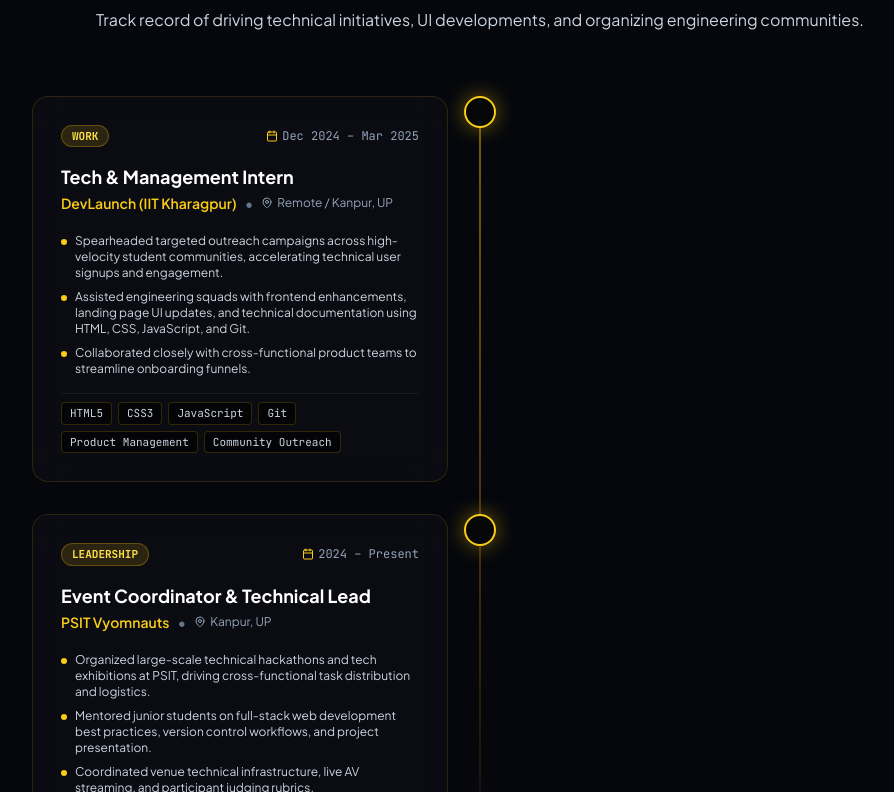
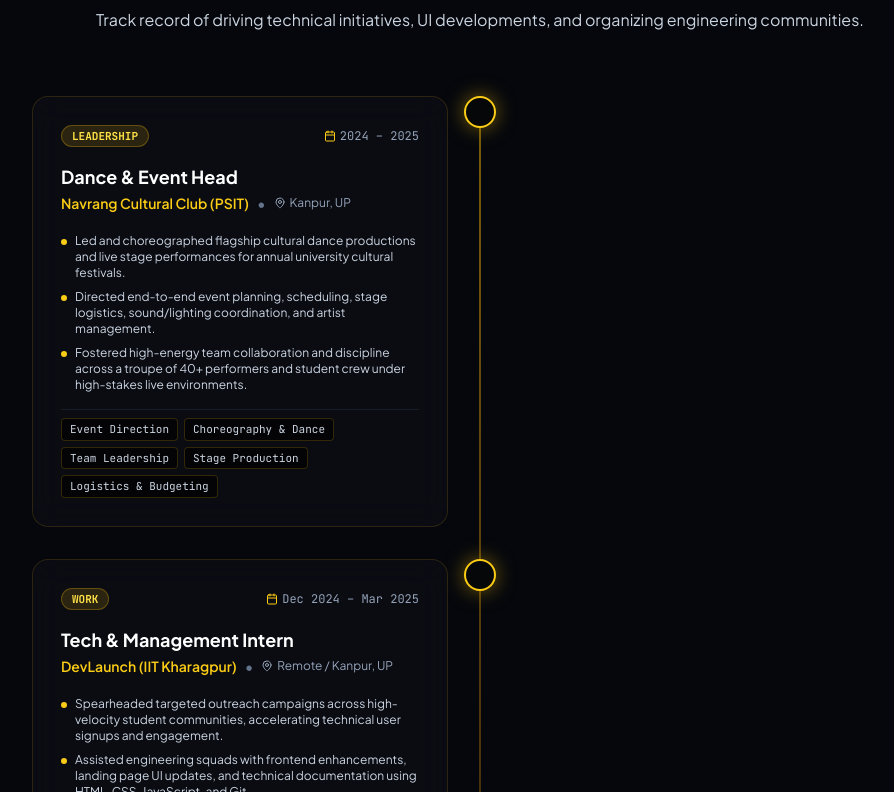
Before and after one commit to Vedanshg6303/Vedansh-gupta, a React (Vite) app: page / in a window 1280 px wide. Shown: the part 5308-6100 px from the top of the page, without its empty margins (160-1054 px from the left). Built offline with nearby package versions, Linux system fonts and the light colour scheme.

Commit message:
feat(experience): add Navrang Cultural Club Dance & Event Head leadership milestone

```diff
--- a/src/components/ResumeModal.tsx
+++ b/src/components/ResumeModal.tsx
@@ -41,6 +41,9 @@ TECHNICAL SKILLS
 - Tools & Platforms: Git, GitHub, VS Code, Postman, Vercel, Render, Generative AI Tools
 
 EXPERIENCE
+- Navrang Cultural Club (PSIT) — Dance & Event Head (2024 – 2025)
+  * Led and choreographed flagship cultural dance productions and live stage performances for annual university festivals.
+  * Directed end-to-end event planning, stage logistics, audio-visual coordination, and student crew management.
 - DevLaunch (IIT Kharagpur) — Tech & Management Intern (Dec 2024 – Mar 2025)
   * Spearheaded targeted outreach campaigns across student communities, accelerating technical user signups.
   * Assisted with frontend enhancements, landing page UI tasks, and technical documentation using HTML, CSS, JavaScript, and Git.
--- a/src/data/portfolioData.ts
+++ b/src/data/portfolioData.ts
@@ -209,6 +209,19 @@ export const SKILL_CATEGORIES: SkillCategory[] = [
 
 export const EXPERIENCES: ExperienceItem[] = [
   {
+    company: "Navrang Cultural Club (PSIT)",
+    role: "Dance & Event Head",
+    location: "Kanpur, UP",
+    period: "2024 – 2025",
+    description: [
+      "Led and choreographed flagship cultural dance productions and live stage performances for annual university cultural festivals.",
+      "Directed end-to-end event planning, scheduling, stage logistics, sound/lighting coordination, and artist management.",
+      "Fostered high-energy team collaboration and discipline across a troupe of 40+ performers and student crew under high-stakes live environments."
+    ],
+    skills: ["Event Direction", "Choreography & Dance", "Team Leadership", "Stage Production", "Logistics & Budgeting"],
+    type: "Leadership"
+  },
+  {
     company: 'DevLaunch (IIT Kharagpur)',
     role: 'Tech & Management Intern',
     location: 'Remote / Kanpur, UP',
```
